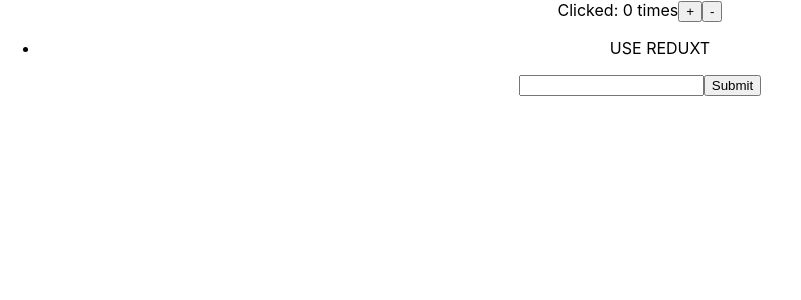
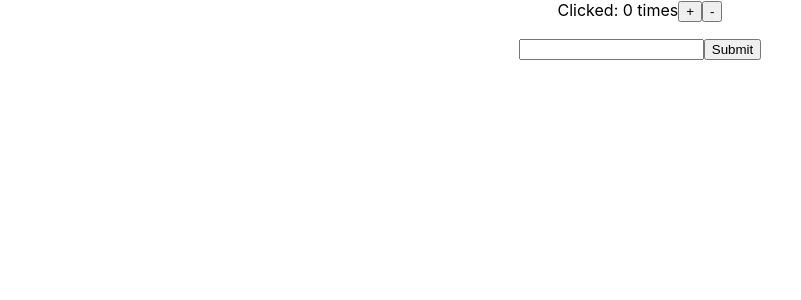
Before and after one commit to jihoone/react_redux_app, a React (Create React App) app: page / in a window 1280 px wide. Shown: the top 300 px of the page, without its empty margins (0-801 px from the left). Built offline with nearby package versions, Linux system fonts and the light colour scheme.

Commit message:
#5 - 기존 test를 위해 작성한 입력값 제거

```diff
--- a/src/index.tsx
+++ b/src/index.tsx
@@ -12,11 +12,6 @@ const root = ReactDOM.createRoot(
 );
 
 const store = createStore(rootReducer);
-
-store.dispatch({
-  type: "ADD_TODO",
-  text: "USE REDUXT"
-})
 
 console.log('store.getState', store.getState());
 
```
